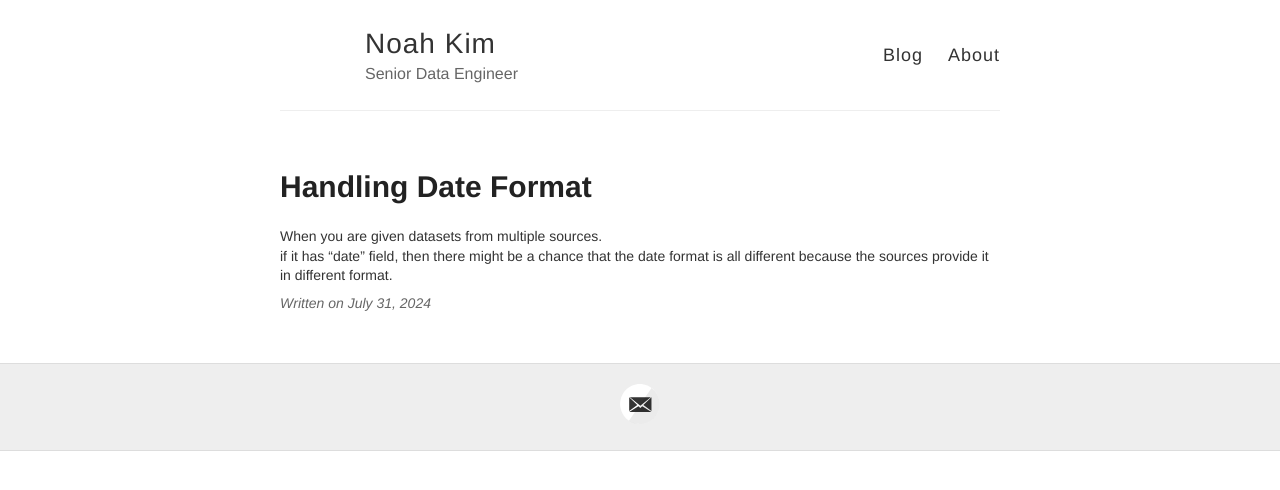
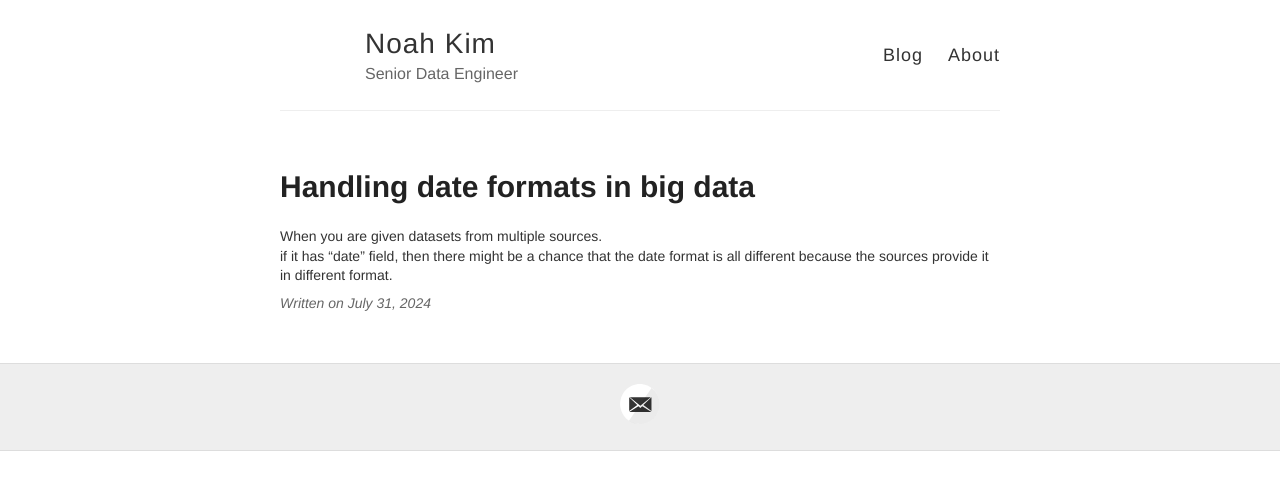
Before and after one commit to noahtjkim/noahtjkim.github.io, a Jekyll site: the page built from _posts/2024-07-31-Handling-Date-Format.md, in a window 1280 px wide. Shown: the top 490 px of the page. Built offline with Jekyll 4.4.1, drawn with Linux system fonts in a browser that asks for light colours; our own code applies the rules of GitHub Pages for plain Markdown files.

Commit message:
Update 2024-07-31-Handling-Date-Format.md

```diff
--- a/_posts/2024-07-31-Handling-Date-Format.md
+++ b/_posts/2024-07-31-Handling-Date-Format.md
@@ -1,2 +1,7 @@
+---
+layout: post
+title: Handling date formats in big data
+---
+
 When you are given datasets from multiple sources.
 if it has "date" field, then there might be a chance that the date format is all different because the sources provide it in different format.
```
